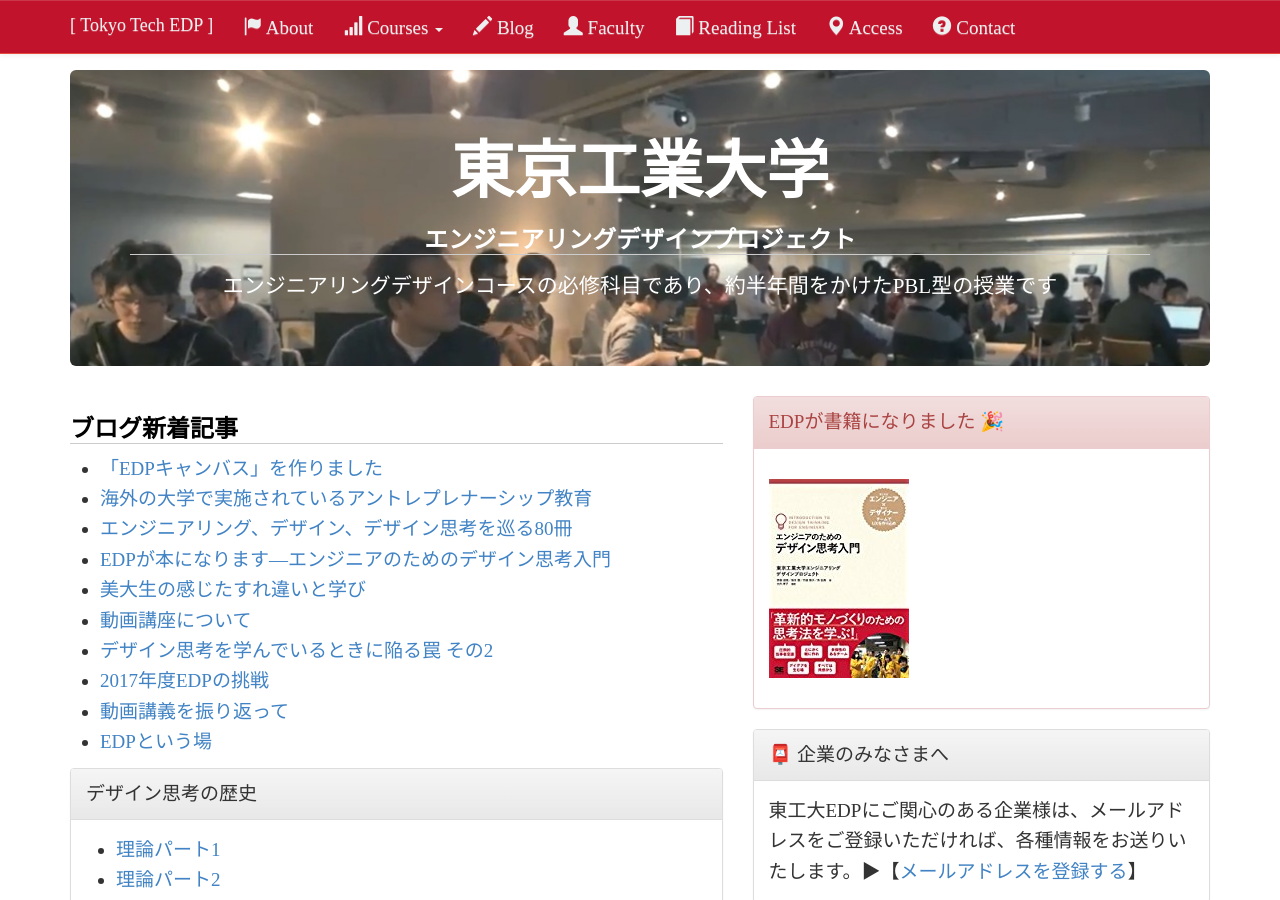
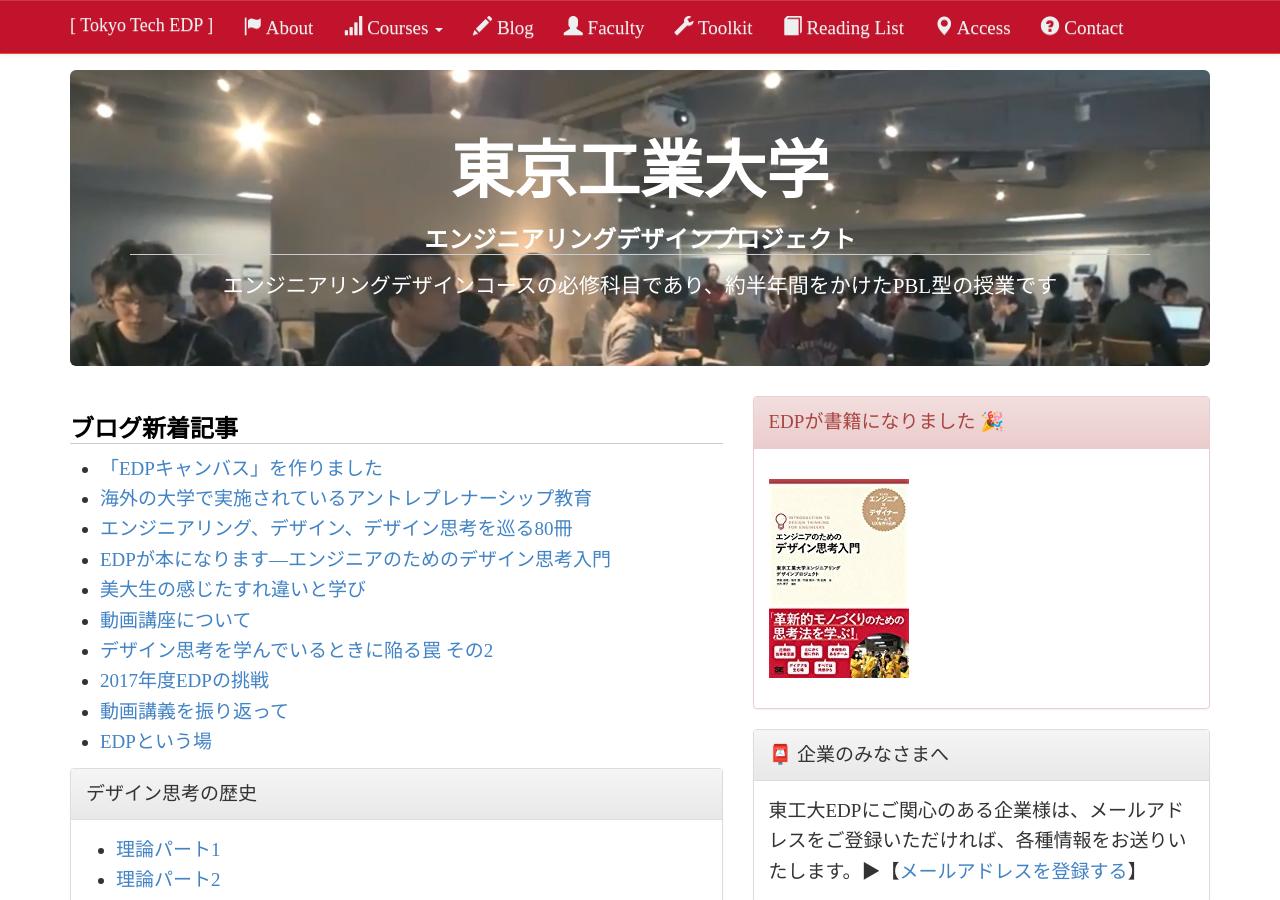
Before and after one commit to titech-edp/titech-edp.github.io, a Jekyll site: the page built from index.md, in a window 1280 px wide and 900 px high. Built offline with Jekyll 4.4.1, drawn with Linux system fonts in a browser that asks for light colours; emoji names are drawn with the system emoji font.

Commit message:
Add toolkit

```diff
--- a/_includes/nav.html
+++ b/_includes/nav.html
@@ -41,6 +41,7 @@
                 </li>
                 <li><a href="https://medium.com/titech-eng-and-design"><span class="glyphicon glyphicon-pencil" aria-hidden="true"></span> Blog</a></li>
                 <li><a href="/faculty-team/"><span class="glyphicon glyphicon-user" aria-hidden="true"></span> Faculty</a></li>
+                <li><a href="/toolkit/"><span class="glyphicon glyphicon-wrench" aria-hidden="true"></span> Toolkit</a></li>
                 <li><a href="/reading-list/"><span class="glyphicon glyphicon-book" aria-hidden="true"></span> Reading List</a></li>
                 <li><a href="/access/"><span class="glyphicon glyphicon-map-marker" aria-hidden="true"></span> Access</a></li>
 		<li><a href="https://titech-edp.doorkeeper.jp/contact/new"><span class="glyphicon glyphicon-question-sign" aria-hidden="true"></span> Contact</a></li>
```
